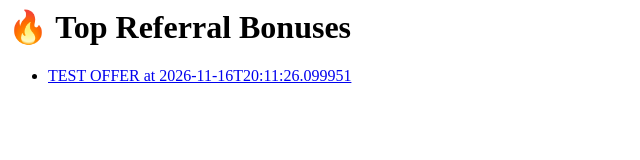
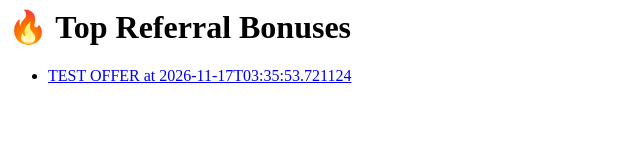
Before and after one commit to Jake-techy/referral-bot, a plain HTML site: page docs/index.html in a window 1280 px wide. Shown: the full height of the page, 0-640 px from the left. Drawn offline with Linux system fonts and the light colour scheme.

Commit message:
Update offers 2026-11-17T03:35:53Z

```diff
--- a/docs/index.html
+++ b/docs/index.html
@@ -1,6 +1,6 @@
 <h1>🔥 Top Referral Bonuses</h1>
 <ul>
 
-  <li><a href="https://example.com">TEST OFFER at 2026-11-16T20:11:26.099951</a></li>
+  <li><a href="https://example.com">TEST OFFER at 2026-11-17T03:35:53.721124</a></li>
 
 </ul>
```
